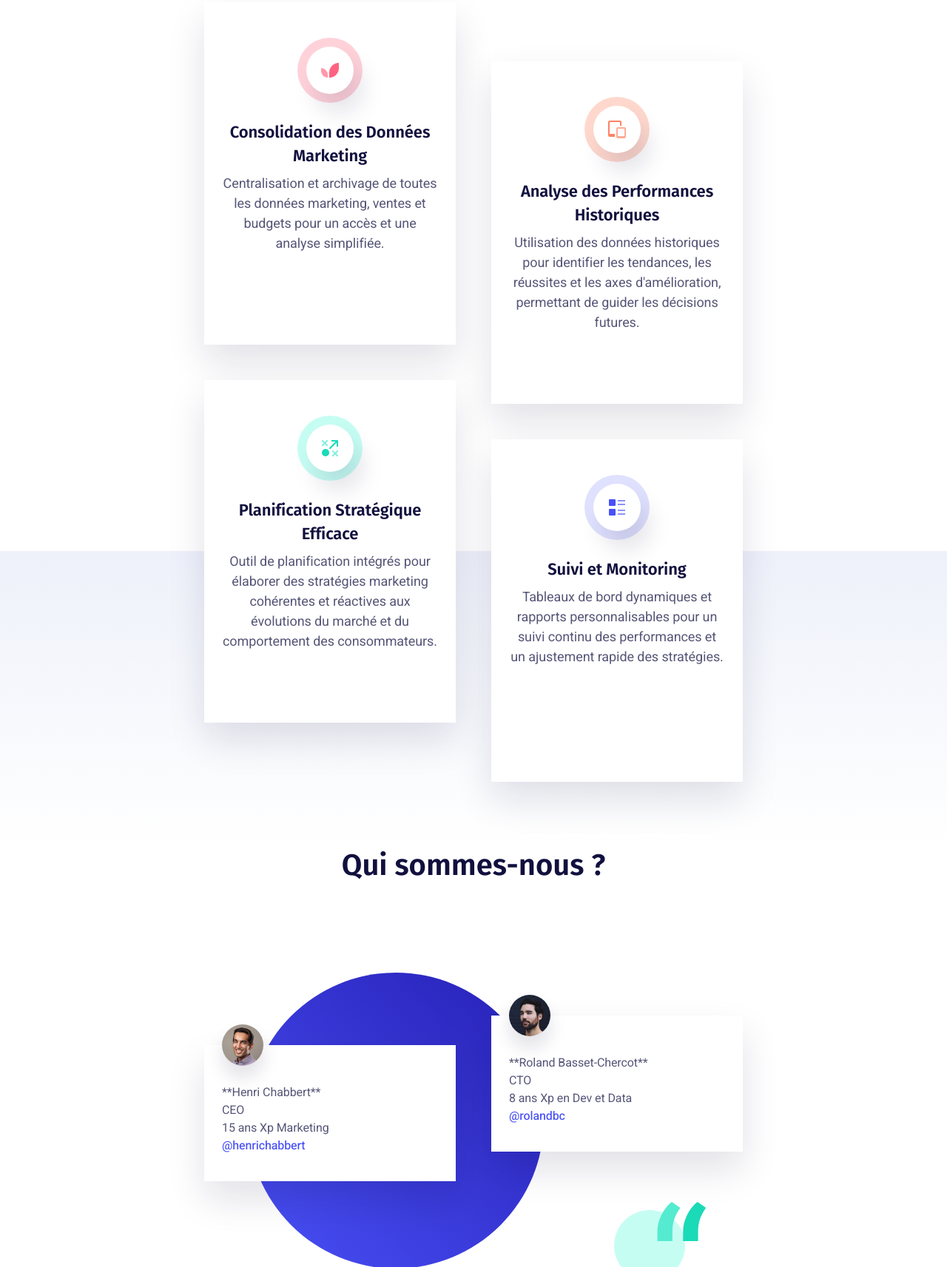
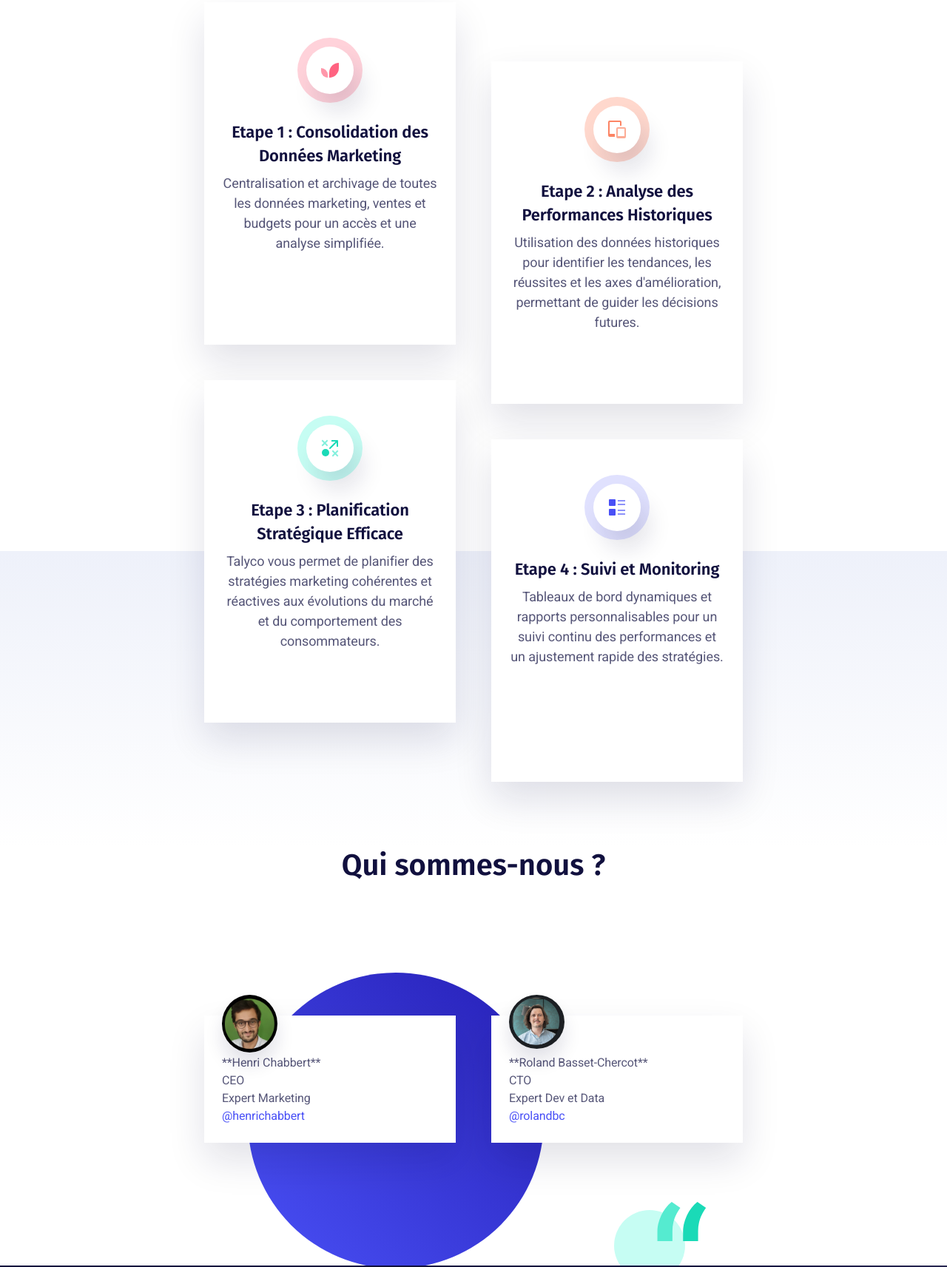
Before and after one commit to RolandBc/talyco.io, a website: page index.html in a window 1280 px wide. Shown: the part 1087-2800 px from the top of the page at 74% size. Drawn offline with nearby package versions, Linux system fonts and the light colour scheme; a script that the page names is missing.

Commit message:
Footer: Confiance

```diff
--- a/index.html
+++ b/index.html
@@ -4,7 +4,7 @@
     <meta charset="utf-8">
     <meta http-equiv="X-UA-Compatible" content="IE=edge">
     <meta name="viewport" content="width=device-width, initial-scale=1">
-    <title>April Template</title>
+    <title>Talyco</title>
     <link href="https://fonts.googleapis.com/css?family=Heebo:400,500,700|Fira+Sans:600" rel="stylesheet">
     <link rel="stylesheet" href="dist/css/style.css">
 	<script src="https://unpkg.com/animejs@2.2.0/anime.min.js"></script>
@@ -78,7 +78,7 @@
                     <div class="hero-inner">
 						<div class="hero-copy">
 							<h1 class="hero-title mt-0">TALYCO</h1>
-							<p class="hero-paragraph">Optimiser votre stratégie et votre budget marketing avec Talyco</p>
+							<p class="hero-paragraph">Optimisez votre stratégie et votre budget marketing avec Talyco</p>
 							<!-- <form id="contactForm" class="hero-form field field-grouped">
 								<div class="control control-expanded">
 									<input class="input" type="company" id="company" name="company" placeholder="Nom de votre entreprise&hellip;" required>
@@ -299,7 +299,7 @@
                             <div class="container-sm">
                                 <h2 class="section-title mt-0">La Solution Talyco</h2>
                                 <p class="section-paragraph">
-									Talyco est un outil d’analyse et de planification pour permettre d’optimiser votre stratégie marketing.<br>
+									Talyco est un outil d’analyse et de planification pour vous permettre d’optimiser votre stratégie marketing.<br>
 									L’objectif est de prendre les bonnes décisions le plus rapidement possible.<br>
 									Notre outil est basé sur une méthodologie et accompagné par du conseil.<br>
 								</p>
@@ -316,7 +316,7 @@
 										    </g>
 										</svg>
                                     </div>
-                                    <h4 class="feature-title h3-mobile mb-8">Consolidation des Données Marketing</h4>
+                                    <h4 class="feature-title h3-mobile mb-8">Etape 1 : Consolidation des Données Marketing</h4>
                                     <p class="text-sm">Centralisation et archivage de toutes les données marketing, ventes et budgets pour un accès et une analyse simplifiée.</p>
                                 </div>
                             </div>
@@ -330,7 +330,7 @@
 										    </g>
 										</svg>
                                     </div>
-                                    <h4 class="feature-title h3-mobile mb-8">Analyse des Performances Historiques</h4>
+                                    <h4 class="feature-title h3-mobile mb-8">Etape 2 : Analyse des Performances Historiques</h4>
                                     <p class="text-sm">Utilisation des données historiques pour identifier les tendances, les réussites et les axes d'amélioration, permettant de guider les décisions futures.</p>
                                 </div>
                             </div>
@@ -345,8 +345,8 @@
 										    </g>
 										</svg>
                                     </div>
-                                    <h4 class="feature-title h3-mobile mb-8">Planification Stratégique Efficace</h4>
-                                    <p class="text-sm">Outil de planification intégrés pour élaborer des stratégies marketing cohérentes et réactives aux évolutions du marché et du comportement des consommateurs.</p>
+                                    <h4 class="feature-title h3-mobile mb-8">Etape 3 : Planification Stratégique Efficace</h4>
+                                    <p class="text-sm">Talyco vous permet de planifier des stratégies marketing cohérentes et réactives aux évolutions du marché et du comportement des consommateurs.</p>
                                 </div>
                             </div>
 							<div class="feature text-center is-revealing">
@@ -359,7 +359,7 @@
 										    </g>
 										</svg>
                                     </div>
-                                    <h4 class="feature-title h3-mobile mb-8">Suivi et Monitoring</h4>
+                                    <h4 class="feature-title h3-mobile mb-8">Etape 4 : Suivi et Monitoring</h4>
                                     <p class="text-sm">Tableaux de bord dynamiques et rapports personnalisables pour un suivi continu des performances et un ajustement rapide des stratégies.</p>
                                 </div>
                             </div>
@@ -408,40 +408,42 @@
 								<div class="testimonial-inner">
 									<div class="testimonial-main">
 										<div class="testimonial-header">
-											<img class="mb-16" src="dist/images/testimonial-02.png" alt="Testimonial">
+											<img class="mb-16" src="dist/images/henri.png" alt="Testimonial">
 										</div>
 										<div class="testimonial-body">
 											<p class="mb-0">
 												**Henri Chabbert**<br>
 												CEO<br>
-												15 ans Xp Marketing
+												Expert Marketing<br>
+												<a href="https://www.linkedin.com/in/henri-chabbert/">@henrichabbert</a>
 											</p>
 										</div>
 									</div>
-									<div class="testimonial-footer">
+									<!-- <div class="testimonial-footer">
 										<div class="testimonial-link">
-											<a href="#">@henrichabbert</a>
+											<a href="https://www.linkedin.com/in/henri-chabbert/">@henrichabbert</a>
 										</div>
-									</div>
+									</div> -->
 								</div>
 							</div>
 							<div class="testimonial text-xs is-revealing">
 								<div class="testimonial-inner">
 									<div class="testimonial-main">
 										<div class="testimonial-header">
-											<img class="mb-16" src="dist/images/testimonial-03.png" alt="Testimonial">
+											<img class="mb-16" src="dist/images/roland.png" alt="Testimonial">
 										</div>
 										<div class="testimonial-body">
 											<p class="mb-0">**Roland Basset-Chercot**<br>
 												CTO<br>
-												8 ans Xp en Dev et Data</p>
+												Expert Dev et Data</p>
+												<a href="https://www.linkedin.com/in/roland-basset-chercot/">@rolandbc</a>
 										</div>
 									</div>
-									<div class="testimonial-footer">
+									<!-- <div class="testimonial-footer">
 										<div class="testimonial-link">
-											<a href="#">@rolandbc</a>
+											<a href="https://www.linkedin.com/in/roland-basset-chercot/">@rolandbc</a>
 										</div>
-									</div>
+									</div> -->
 								</div>
 							</div>
 							<!-- <div class="testimonial text-xs is-revealing">
@@ -469,10 +471,15 @@
 			<section class="newsletter section text-light">
                 <div class="container-sm">
                     <div class="newsletter-inner section-inner">
-                        <div class="newsletter-header text-center">
-                            <h2 class="section-title mt-0">Stay in the know</h2>
-                            <p class="section-paragraph">Lorem ipsum is common placeholder text used to demonstrate the graphic elements of a document or visual presentation.</p>
-                        </div>
+						<div class="newsletter-header text-center" style="text-align: center;">
+							<h2 class="section-title mt-0" style="margin-top: 0;">Ils nous font confiance</h2>
+							<!-- <p class="section-paragraph">Lorem ipsum is common placeholder text used to demonstrate the graphic elements of a document or visual presentation.</p> -->
+							<div style="display: flex; justify-content: center; align-items: center; gap: 16px;">
+								<img style="width: 250px; margin-bottom: 16px;" src="dist/images/Flashoffice.webp" alt="Testimonial">
+								<img style="width: 128px; height: 128px; margin-bottom: 16px;" src="dist/images/la-tournee-logo.webp" alt="Testimonial">
+								<img style="width: 200px; margin-bottom: 16px;" src="dist/images/Flink_Logo.jpg" alt="Testimonial">
+							</div>
+						</div>
 						<iframe data-tally-src="https://tally.so/embed/3y9XO8?alignLeft=1&hideTitle=1&transparentBackground=1&dynamicHeight=1" loading="lazy" width="100%" height="1" frameborder="0" marginheight="0" marginwidth="0" title="Contact form"></iframe><script>var d=document,w="https://tally.so/widgets/embed.js",v=function(){"undefined"!=typeof Tally?Tally.loadEmbeds():d.querySelectorAll("iframe[data-tally-src]:not([src])").forEach((function(e){e.src=e.dataset.tallySrc}))};if("undefined"!=typeof Tally)v();else if(d.querySelector('script[src="'+w+'"]')==null){var s=d.createElement("script");s.src=w,s.onload=v,s.onerror=v,d.body.appendChild(s);}</script>
                         <!-- <div class="footer-form newsletter-form field field-grouped">
                             <div class="control control-expanded">
```
Also changed, not shown: dist/css/style.css, dist/images/Flashoffice.webp (added), dist/images/Flink_Logo.jpg (added), dist/images/henri.png (added), dist/images/la-tournee-logo.webp (added), dist/images/roland.png (added).
